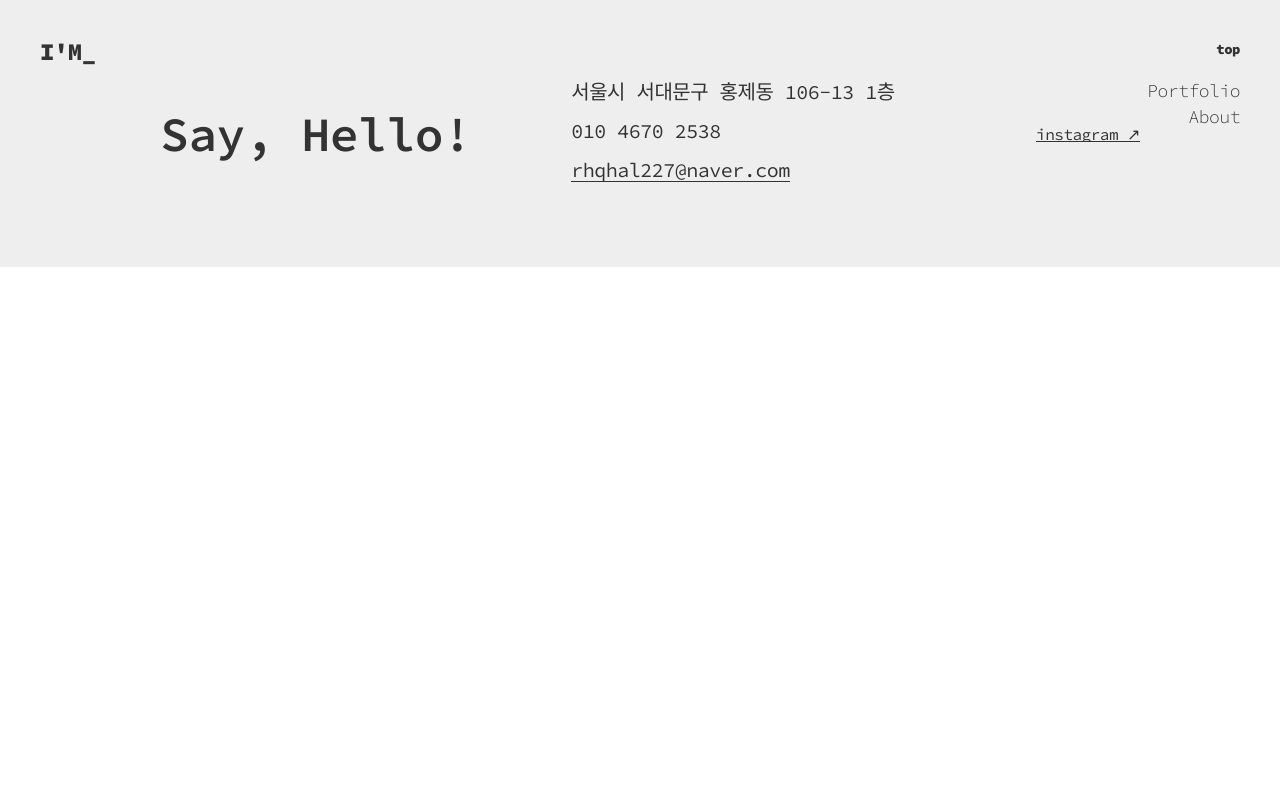
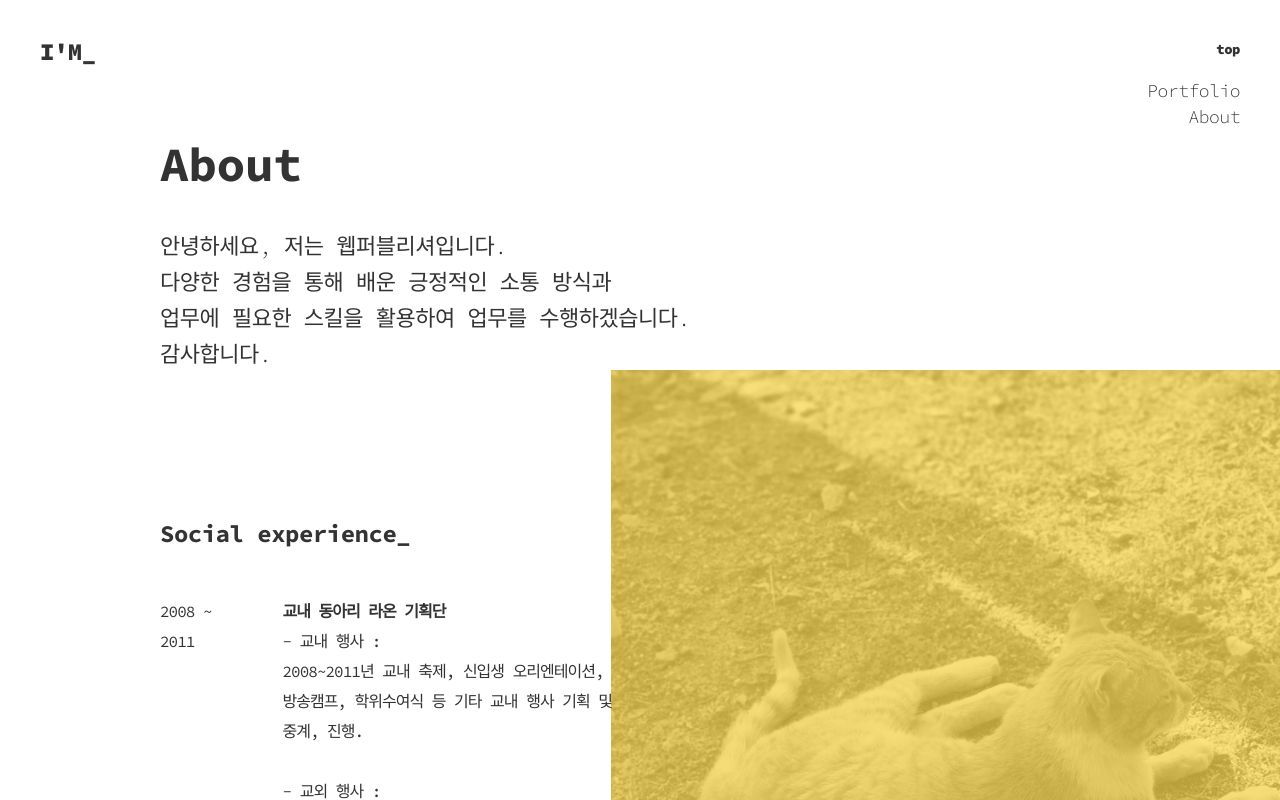
Before and after one commit to rhqhal227/react, a React (Create React App) app: page /react/About in a window 1280 px wide. Shown: the top 800 px of the page. Built offline with nearby package versions, Linux system fonts and the light colour scheme; the HTML template or start-up script is replaced by a standard one.

Commit message:
git react

```diff
--- a/src/components/MyContents.js
+++ b/src/components/MyContents.js
@@ -15,7 +15,7 @@ class MyContents extends Component{
                     <CSSTransition key={location.key} timeout={500} classNames="fade">
                     <Switch>
                         <Route
-                        path="/react"
+                        path="/react/"
                         render={() => <MyMain
                             mode={this.props.mode}
                             onChangePage={function(id){
@@ -26,7 +26,7 @@ class MyContents extends Component{
                         >
                         </Route>
                         <Route path="/react/Portfolio" component={PortfolioList}></Route>
-                        <Route path="react/About" component={About}></Route>
+                        <Route path="/react/About" component={About}></Route>
                     </Switch>
                     </CSSTransition>
                     </TransitionGroup>
--- a/src/components/MyNav.js
+++ b/src/components/MyNav.js
@@ -27,7 +27,7 @@ class MyNav extends Component{
                 <div className="wrapper40">
                     <h1>
                         <Link
-                        to="/react"
+                        to="/react/"
                         onClick={function(){
                             this.props.onChangePage(0);
                         }.bind(this)}
```
